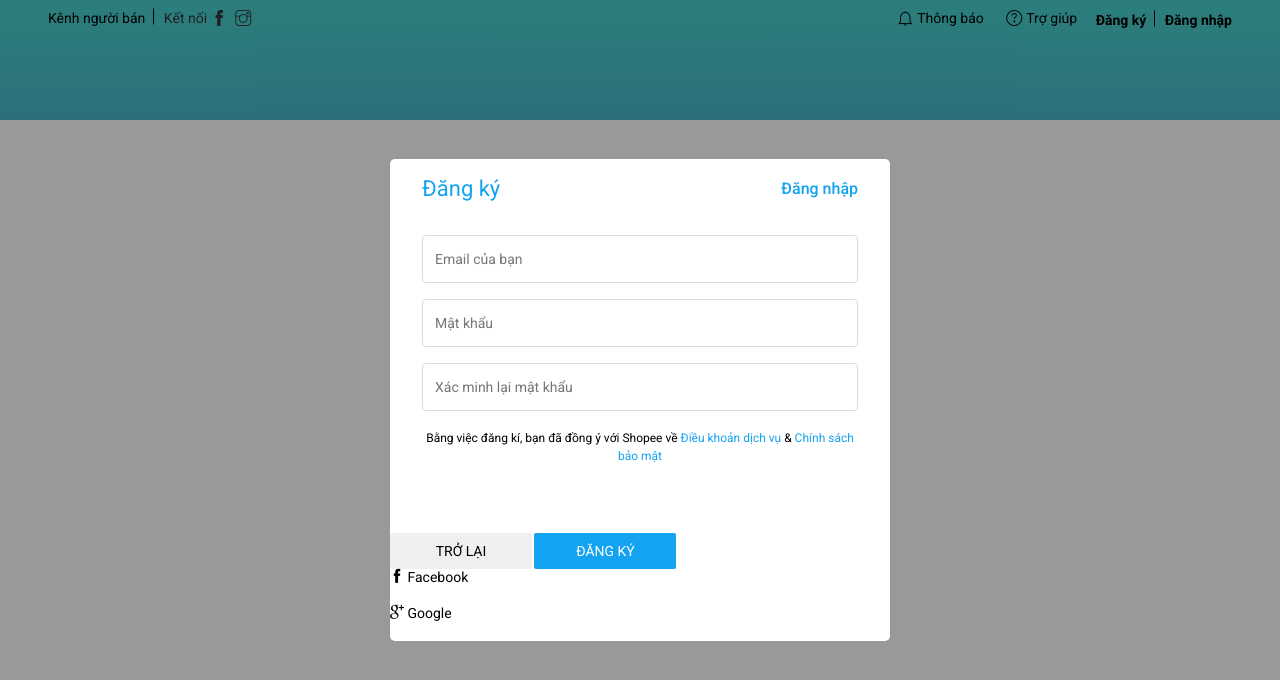
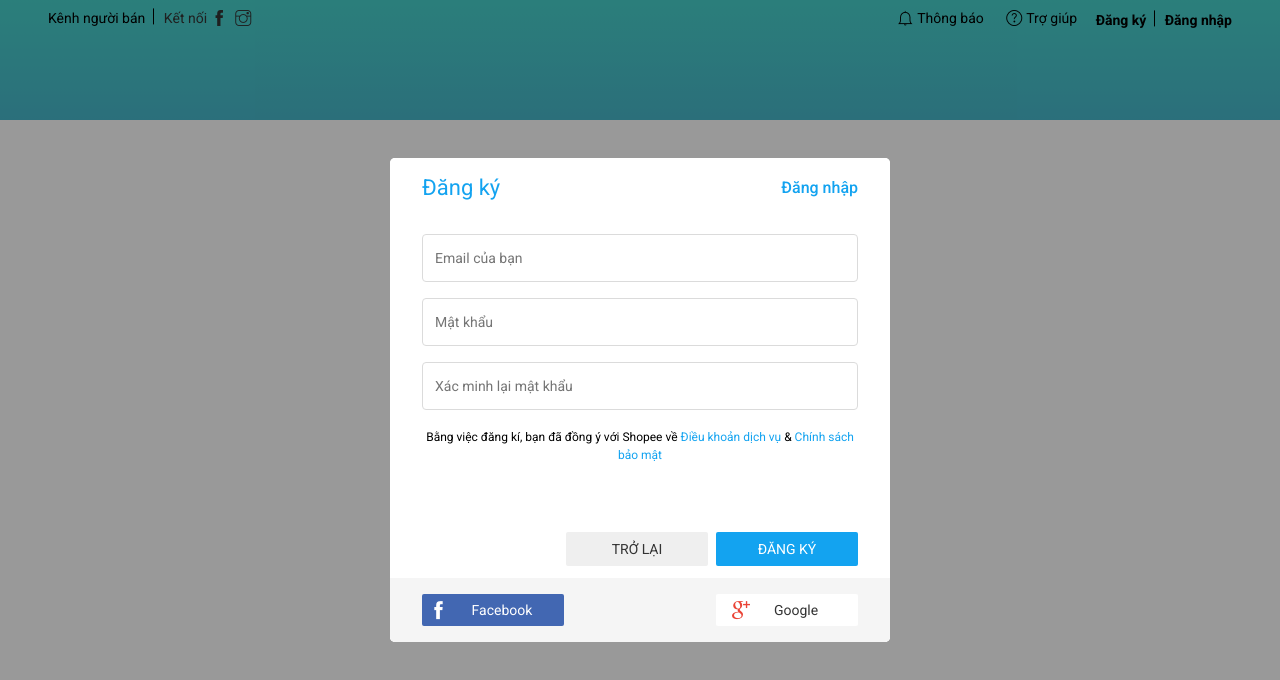
Before and after one commit to Viperoxz/shop, a plain HTML site: page index.html in a window 1280 px wide. Drawn offline with nearby package versions, Linux system fonts and the light colour scheme.

Commit message:
finished register form

```diff
--- a/assets/base.css
+++ b/assets/base.css
@@ -45,19 +45,35 @@ html{
 /* Button style */
 .btn{
     min-width: 142px;
-    height: 36px;
+    height: 34px;
     text-decoration: none;
     border: none;
     border-radius: 2px;
     font-size: 1.4rem;
     padding: 0;
-    /* display: flex;
+    outline: none;
+    cursor: pointer;
+    color: var(--text-color);
+    display: flex;
+    justify-content: center;
     align-items: center;
-    justify-content: center; */
+}
+
+.btn.btn--normal:hover{
+
 }
 
 .btn.btn--primary{
     background-color: var(--primary-color);
     color: var(--white-color);
+}
 
+.btn.btn--disable{
+    cursor: default;
+    background-color: #c3c3c3;
 }
+
+.btn.btn--size-s{
+    height: 32px;
+    font-size: 14px;
+}
--- a/assets/main.css
+++ b/assets/main.css
@@ -268,6 +268,9 @@
 /* Authen modal*/
 .auth-form{
     width: 500px;
+    border-radius: 5px;
+    overflow:hidden ;
+    background-color: var(--white-color);
 }
 
 .auth-form__container{
@@ -333,8 +336,52 @@
 
 .auth-form__controls{
     margin-top: 68px;
+    display: flex;
+    justify-content: flex-end;
+    padding: 0 32px 12px;
 }
 
-/* .auth-form__socials{
+.auth-form__controls-back{
+    margin-right: 8px;
+}
+
+.btn.auth-form__controls-back:hover{
+    background-color: rgba(0, 0, 0, .1);
+}
+
+.btn.btn--primary:hover{
+    background-color: rgba(19, 163, 240, .6);
+}
+
+.auth-form__socials{
+    background-color: #F5F5F5;
+    padding: 16px 32px;
     display: flex;
-} */
+    justify-content: space-between;
+}
+
+.auth-form__socials-icon{
+    font-size: 1.8rem;
+}
+
+.auth-form__socials--facebook{
+    background-color: #4267b2;
+    color: var(--white-color);
+}
+
+.auth-form__socials--facebook .auth-form__socials-icon{
+    color: var(--white-color);
+}
+
+.auth-form__socials-label{
+    margin: 0 24px;
+
+}
+
+.auth-form__socials--google{
+    background-color: var(--white-color);
+}
+
+.auth-form__socials--google .auth-form__socials-icon{
+    color: #EA4335;
+}
--- a/index.html
+++ b/index.html
@@ -150,18 +150,18 @@
                 </div>
 
                 <div class="auth-form__controls">
-                    <button class="btn">TRỞ LẠI</button>
+                    <button class="btn auth-form__controls-back">TRỞ LẠI</button>
                     <button class="btn btn--primary">ĐĂNG KÝ</button>
                 </div>
 
                 <div class="auth-form__socials">
-                    <div class="btn btn--with-icon">
-                        <i class="ti-facebook"></i>
-                        Facebook
+                    <div class="auth-form__socials--facebook btn btn--size-s btn--with-icon">
+                        <i class="auth-form__socials-icon ti-facebook"></i>
+                        <span class="auth-form__socials-label">Facebook</span>
                     </div>
-                    <div class="btn btn--with-icon">
-                        <i class="ti-google"></i>
-                        Google
+                    <div class="auth-form__socials--google btn btn--size-s btn--with-icon">
+                        <i class="auth-form__socials-icon ti-google"></i>
+                        <span class="auth-form__socials-label">Google</span>
                     </div>
                 </div>
             </div>
```
